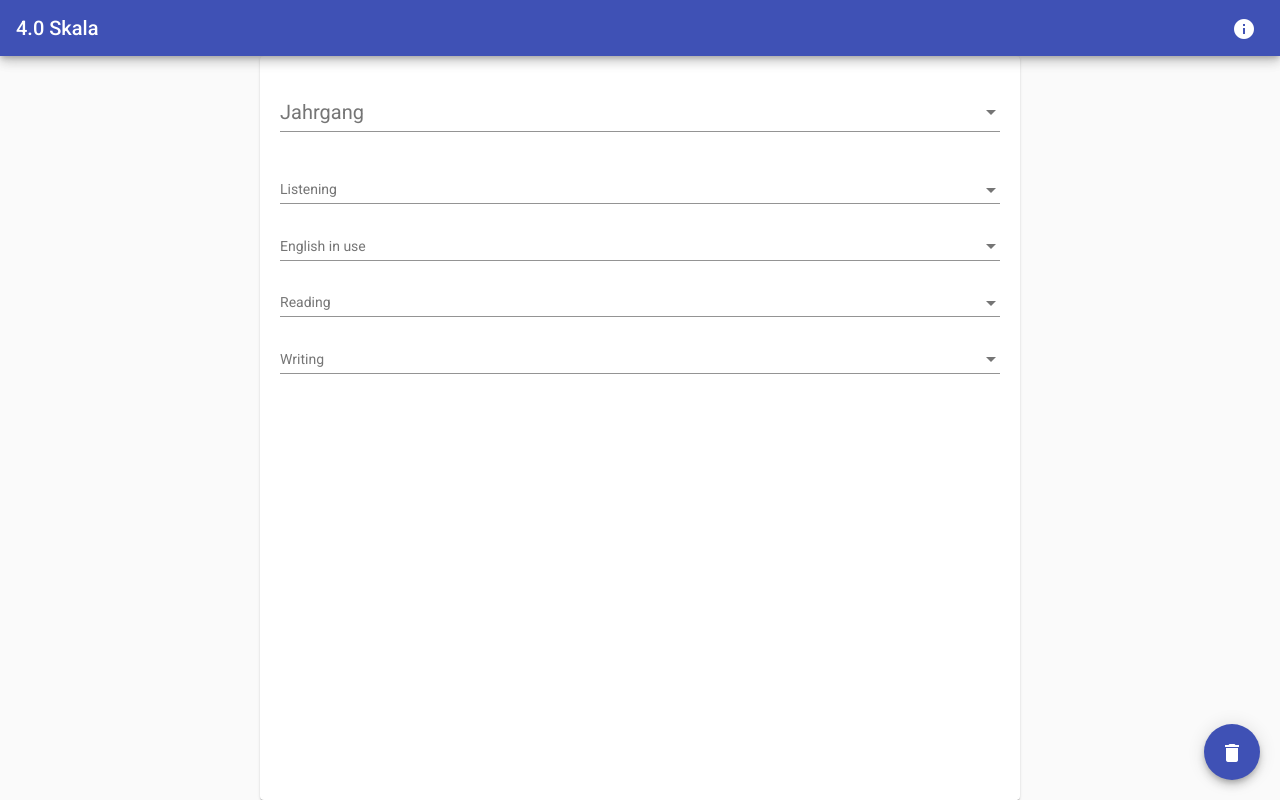
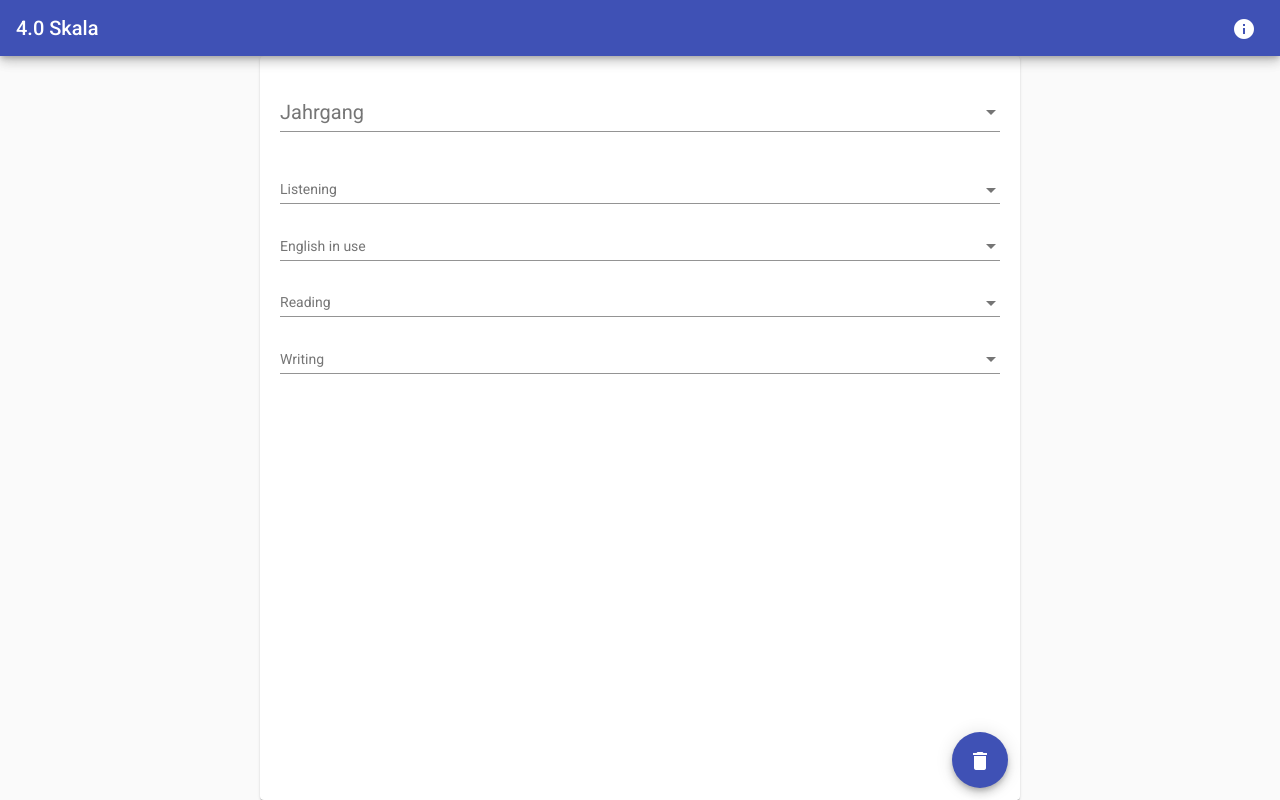
Before and after one commit to florianmack/calc-skala, an Angular app: page / in a window 1280 px wide. Built offline with nearby package versions, Linux system fonts and the light colour scheme.

Commit message:
fix ios bug

```diff
--- a/src/app/components/calc-skala/calc-skala.component.css
+++ b/src/app/components/calc-skala/calc-skala.component.css
@@ -1,7 +1,7 @@
 :host {
    display: flex;
    flex-direction: column;
-   height: 100vh;
+   height: calc(100vh - calc(100vh - 100%))
 }
 
 .mat-toolbar {
@@ -46,9 +46,6 @@
    height: 100%;
 }
 
-.clearButton {
-   position: absolute;
-   bottom: 20px;
-   right: 20px;
-   z-index: 2;
+.actions {
+   display: flex;
 }
--- a/src/app/components/calc-skala/calc-skala.component.html
+++ b/src/app/components/calc-skala/calc-skala.component.html
@@ -55,7 +55,10 @@
          </div>
       </div>
    </mat-card-content>
+   <mat-card-actions class="actions">
+      <span class="spacer"></span>
+      <button mat-fab color="primary" (click)="clear()">
+         <mat-icon>delete</mat-icon>
+      </button>
+   </mat-card-actions>
 </mat-card>
-<button mat-fab class="clearButton" color="primary" (click)="clear()">
-   <mat-icon>delete</mat-icon>
-</button>
--- a/src/index.html
+++ b/src/index.html
@@ -22,16 +22,6 @@
 
 <body class="mat-typography">
    <app-root></app-root>
-   <script type="text/javascript">
-      // set position for standalone/browser apps
-      function getPositon() {
-         if (('standalone' in window.navigator) && window.navigator.standalone) {
-            return 'fixed';
-         }
-         return 'relative';
-      }
-      document.body.style.position = getPositon();
-   </script>
 </body>
 
 </html>
```
